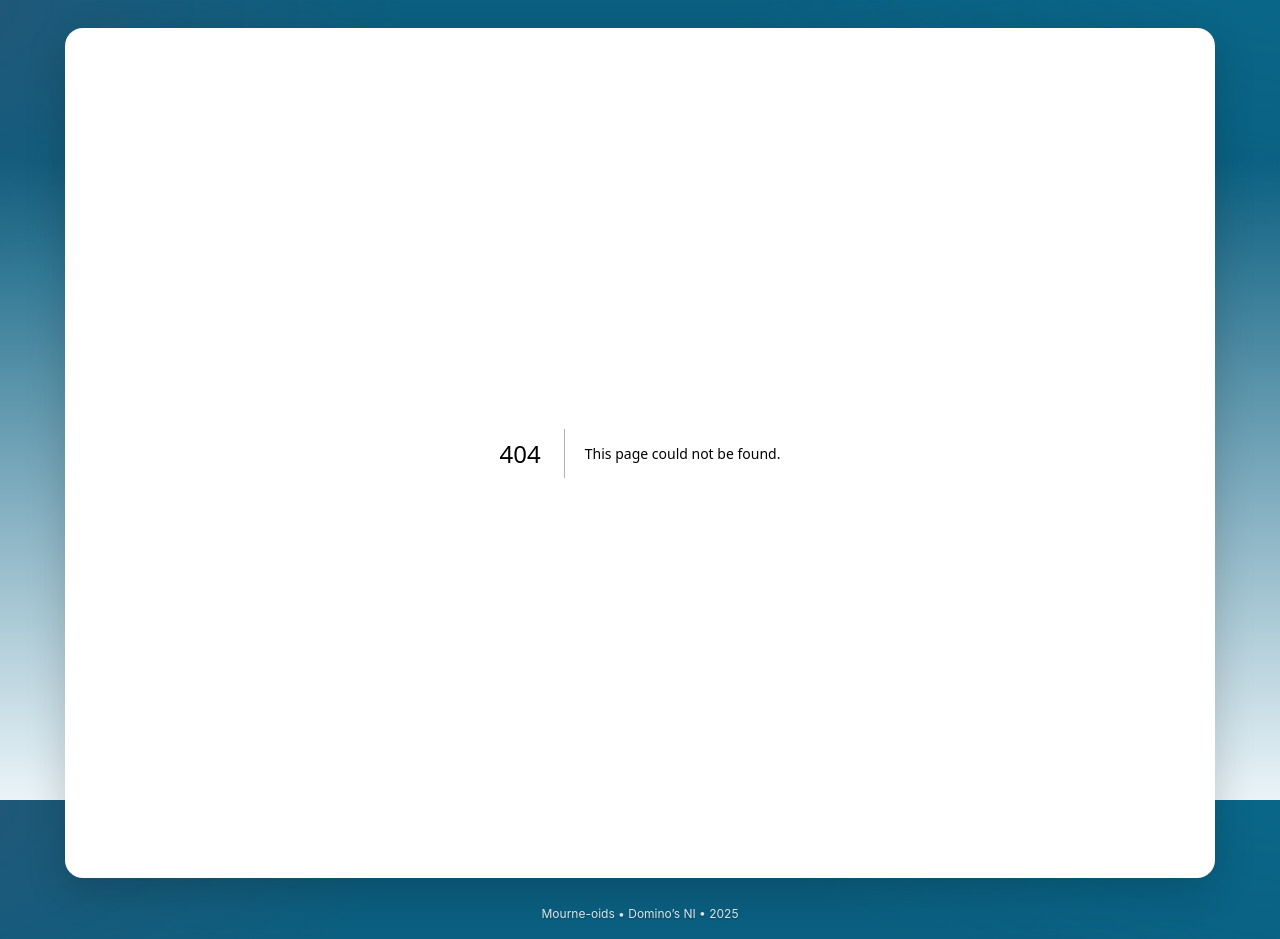
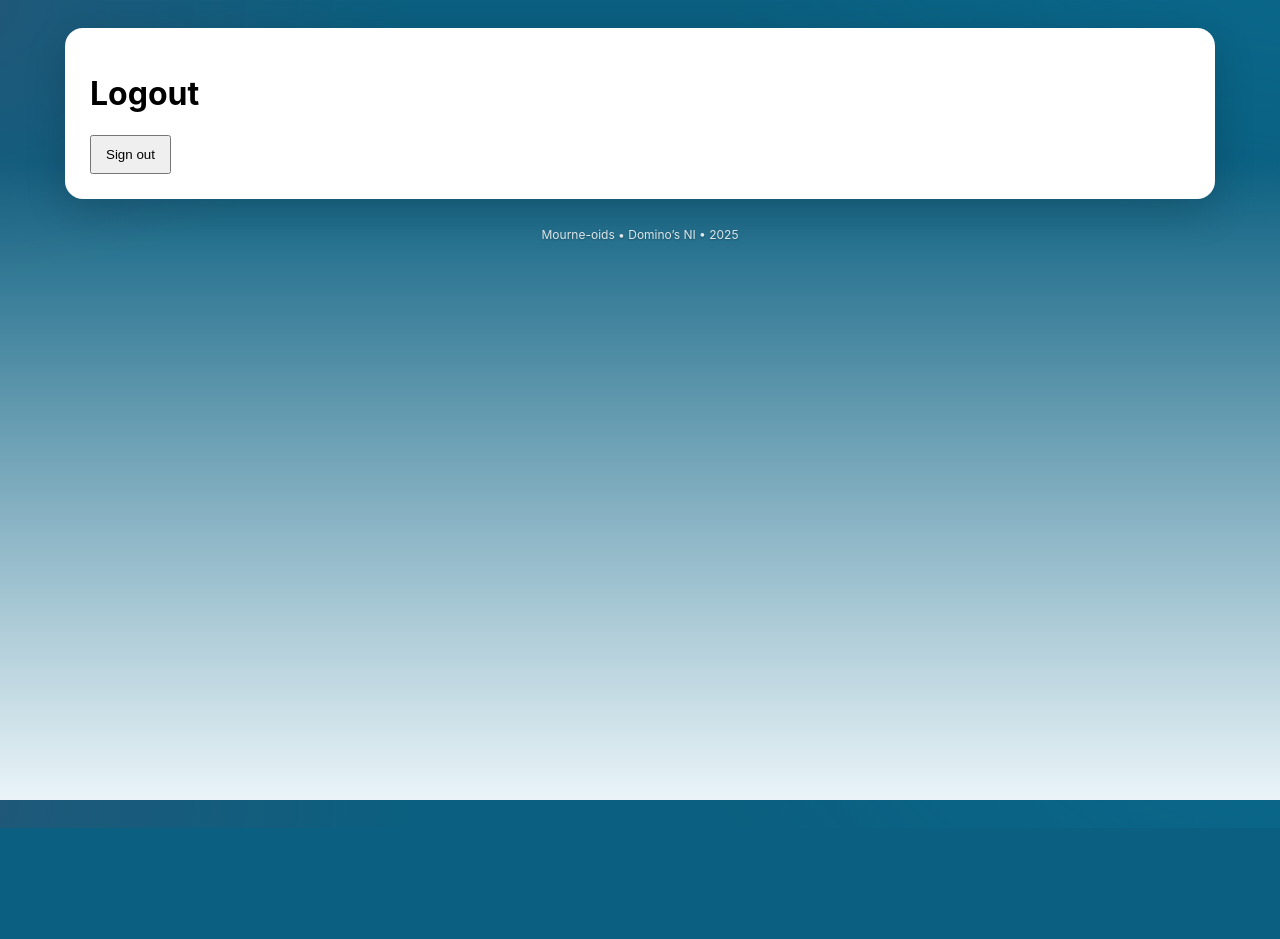
Before and after one commit to dmmh2025/mourne-oids-oer-walkthrough, a Next.js app: page /logout in a window 1280 px wide. Before the commit this address had no page. After the commit the page ends 828 px from the top, so only its background shows below. Built offline with nearby package versions, Linux system fonts and the light colour scheme; no server answers.

Commit message:
Create page.tsx

```diff
--- /dev/null
+++ b/app/logout/page.tsx
@@ -0,0 +1,22 @@
+"use client";
+export const dynamic = "force-dynamic";
+import { createClient } from "@supabase/supabase-js";
+
+const url = process.env.NEXT_PUBLIC_SUPABASE_URL || "";
+const anon = process.env.NEXT_PUBLIC_SUPABASE_ANON_KEY || "";
+const supabase = createClient(url, anon);
+
+export default function LogoutPage() {
+  async function doLogout() {
+    await supabase.auth.signOut();
+    window.location.href = "/";
+  }
+  return (
+    <main>
+      <h1>Logout</h1>
+      <button onClick={doLogout} style={{ padding: "10px 14px" }}>
+        Sign out
+      </button>
+    </main>
+  );
+}
```
